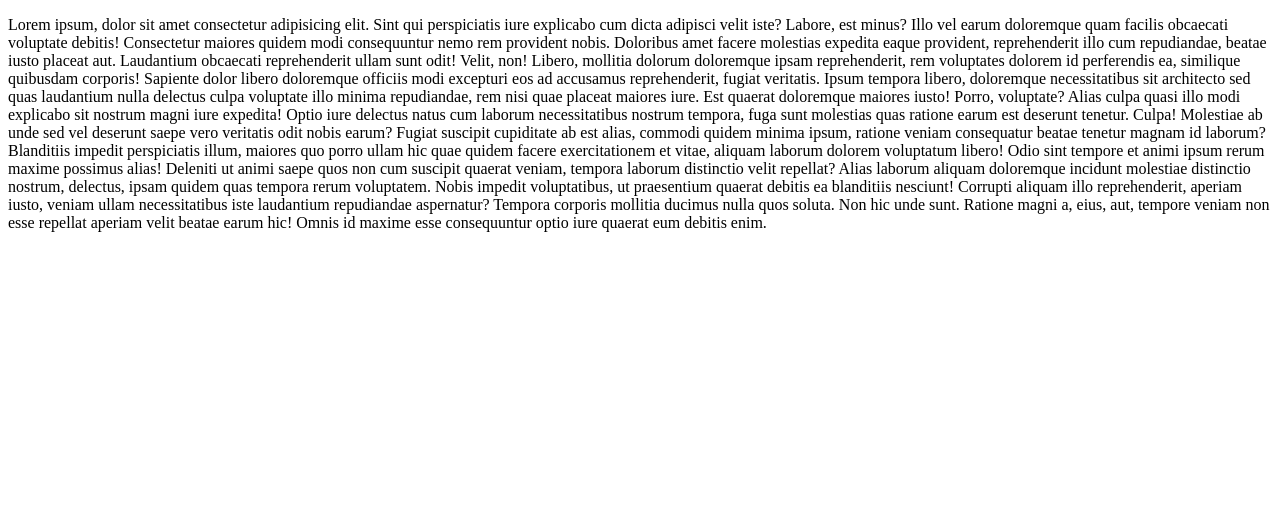
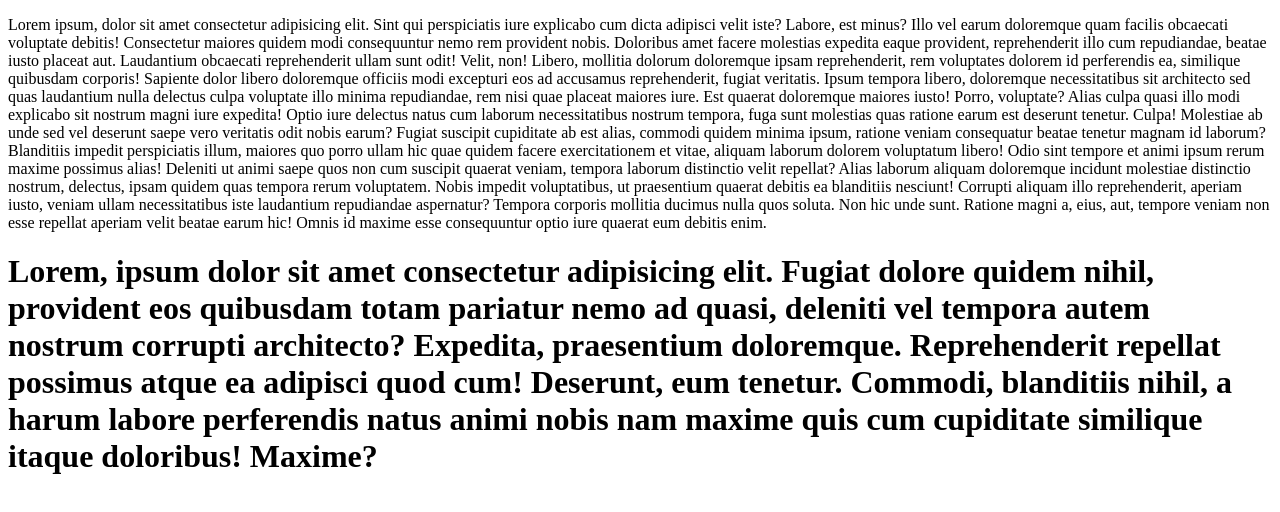
Before and after one commit to SALEHHAYAT8252/AI, a plain HTML site: page index.html in a window 1280 px wide. Drawn offline with Linux system fonts and the light colour scheme.

Commit message:
adding heading

```diff
--- a/index.html
+++ b/index.html
@@ -16,5 +16,7 @@
     Deleniti ut animi saepe quos non cum suscipit quaerat veniam, tempora laborum distinctio velit repellat? Alias laborum aliquam doloremque incidunt molestiae distinctio nostrum, delectus, ipsam quidem quas tempora rerum voluptatem.
     Nobis impedit voluptatibus, ut praesentium quaerat debitis ea blanditiis nesciunt! Corrupti aliquam illo reprehenderit, aperiam iusto, veniam ullam necessitatibus iste laudantium repudiandae aspernatur? Tempora corporis mollitia ducimus nulla quos soluta.
     Non hic unde sunt. Ratione magni a, eius, aut, tempore veniam non esse repellat aperiam velit beatae earum hic! Omnis id maxime esse consequuntur optio iure quaerat eum debitis enim.</p>
+    <h1>Lorem, ipsum dolor sit amet consectetur adipisicing elit. Fugiat dolore quidem nihil, provident eos quibusdam totam pariatur nemo ad quasi, deleniti vel tempora autem nostrum corrupti architecto? Expedita, praesentium doloremque.
+    Reprehenderit repellat possimus atque ea adipisci quod cum! Deserunt, eum tenetur. Commodi, blanditiis nihil, a harum labore perferendis natus animi nobis nam maxime quis cum cupiditate similique itaque doloribus! Maxime?</h1>
 </body>
 </html>
```
